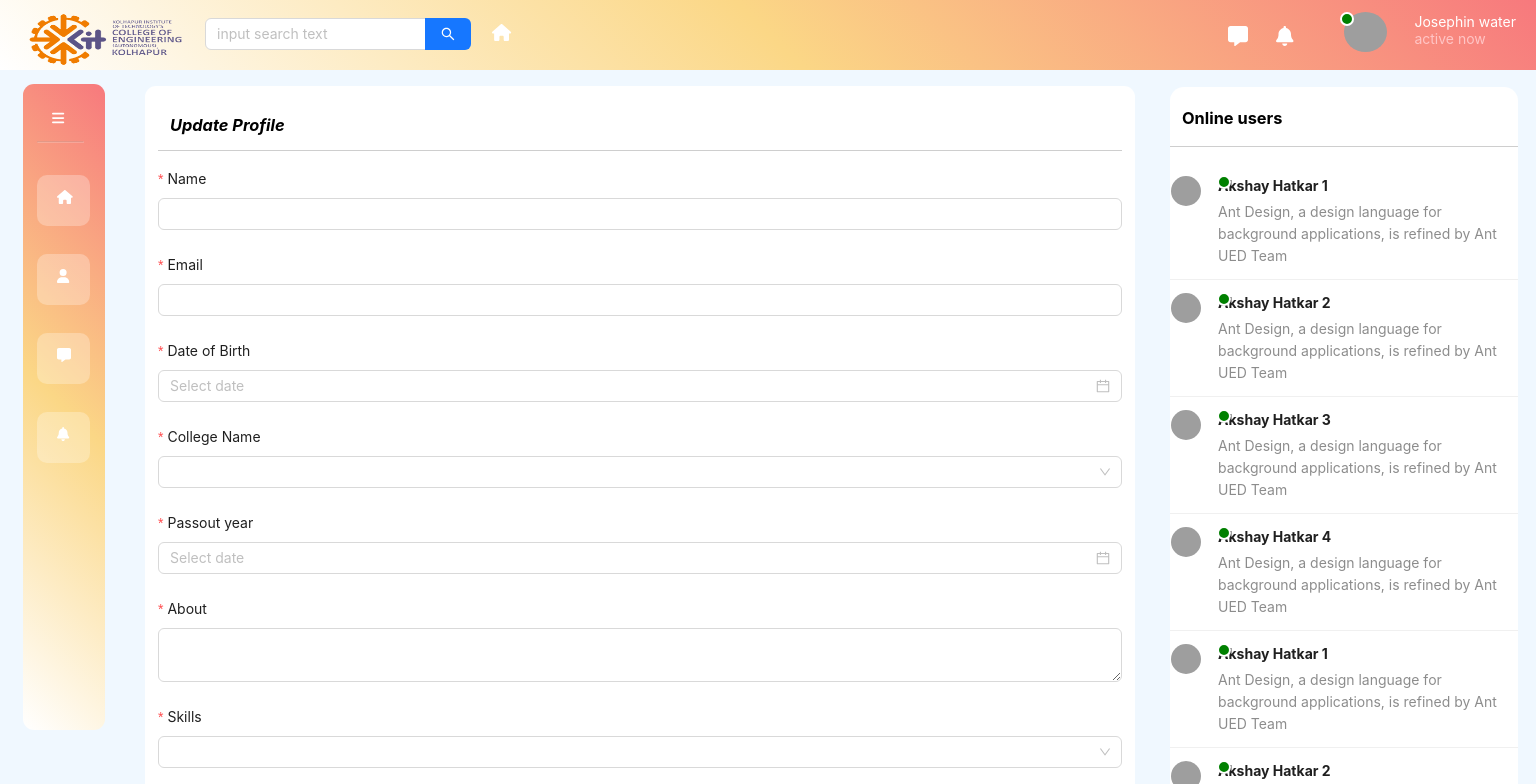
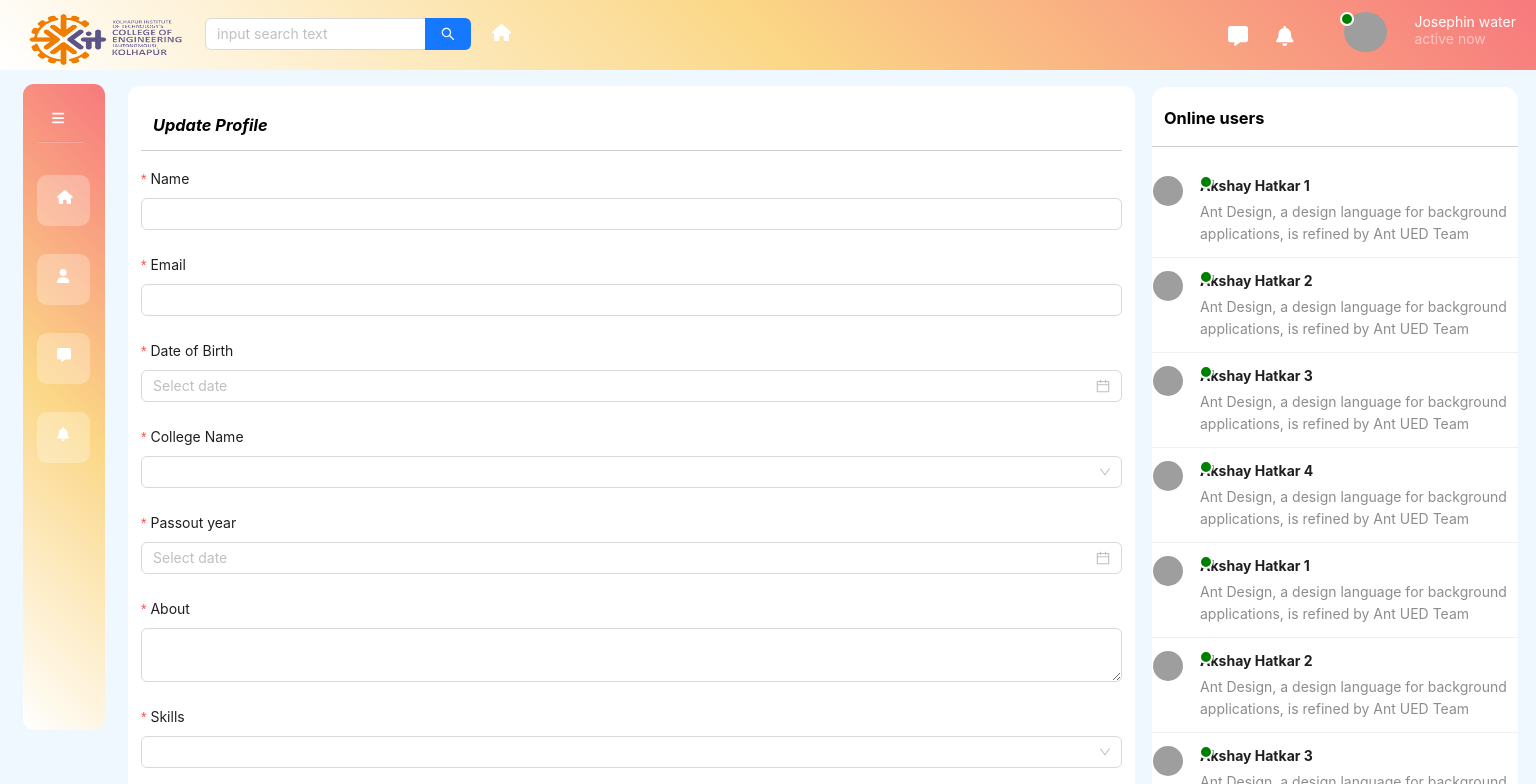
Before and after one commit to akshayhatkar199/fresher-guide-social-media-app, a React (Create React App) app: page /updateprofile in a window 1536 px wide. Shown: the top 784 px of the page. Built offline with nearby package versions, Linux system fonts and the light colour scheme; grey boxes are pictures that could not be loaded.

Commit message:
updateprofile

```diff
--- a/src/Pages/Updateprofile/index.js
+++ b/src/Pages/Updateprofile/index.js
@@ -339,7 +339,7 @@ const Updateprofile = () => {
       xl={{span: 6}}
       xxl={{span: 6}}
       >
-      <div className='main-creatpost' style={{backgroundColor: "white", margin: "18px", borderRadius: "14px"}}>
+      <div className='main-creatpost' >
       <h3 className='home-head'>Online users</h3>
    <Onlineusers/>
 
--- a/src/Pages/Updateprofile/updateprofile.css
+++ b/src/Pages/Updateprofile/updateprofile.css
@@ -13,3 +13,63 @@
     padding-left: 12px;
     font-style: oblique;
 }
+
+.main-creatpost{
+    background-color: white;
+    margin: 18px;
+    border-radius: 14px;
+}
+
+/* > 576 px */
+@media only screen and (max-width: 576px){
+
+
+
+}
+
+/* > 576 px */
+@media only screen and (min-width: 576px){
+
+
+
+
+}
+/* > 768 px */
+@media only screen and (min-width: 768px){
+
+
+
+}
+
+/* > 992 px */
+@media only screen and (min-width: 992px){
+
+    .main-updateprofile{
+        margin-left: 0px;
+     }
+     .main-creatpost{
+        margin-left: 0px;
+    }
+}
+/* > 1200 px */
+@media only screen and (min-width: 1200px){
+
+    .main-updateprofile{
+        margin-left: 0px;
+     }
+    .main-creatpost{
+        margin-left: 0px;
+    }
+
+}
+/* > 1400 px */
+@media only screen and (min-width: 1400px){
+
+    .main-updateprofile{
+        margin-left: 0px;
+     }
+     .main-creatpost{
+        margin-left: 0px;
+    }
+
+}
```
